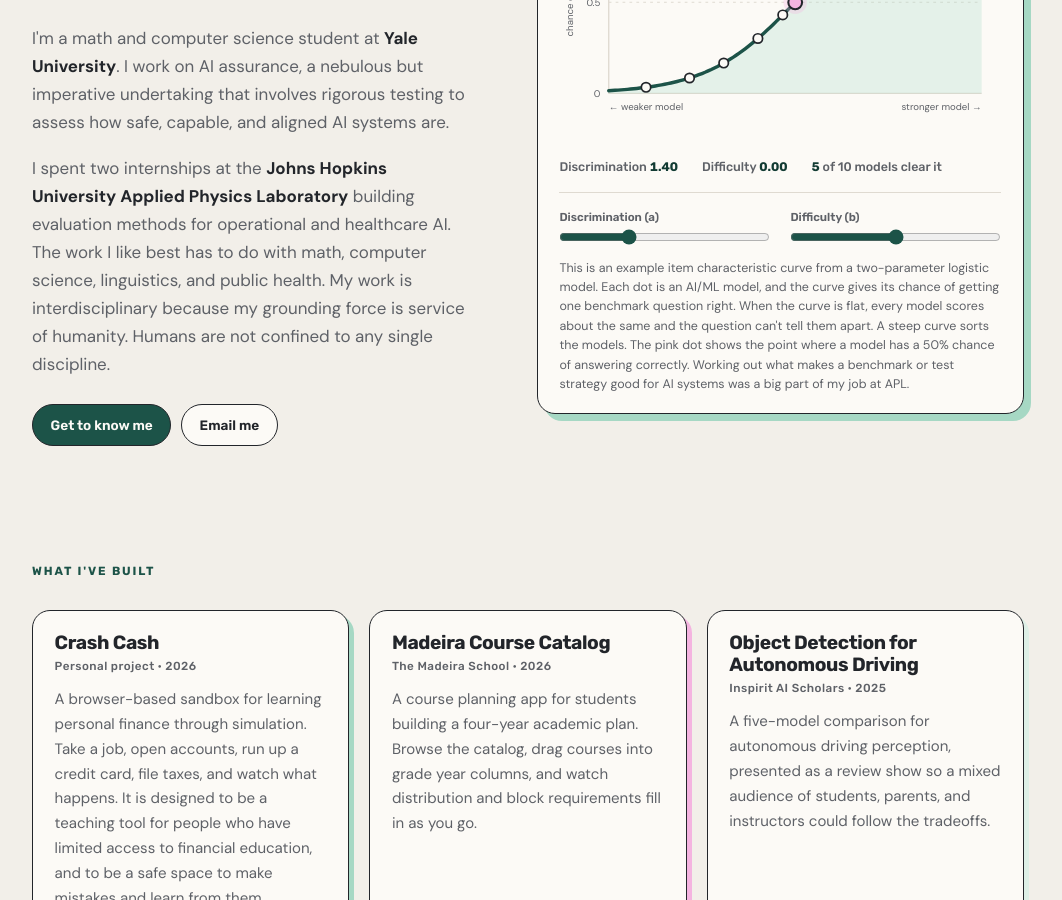
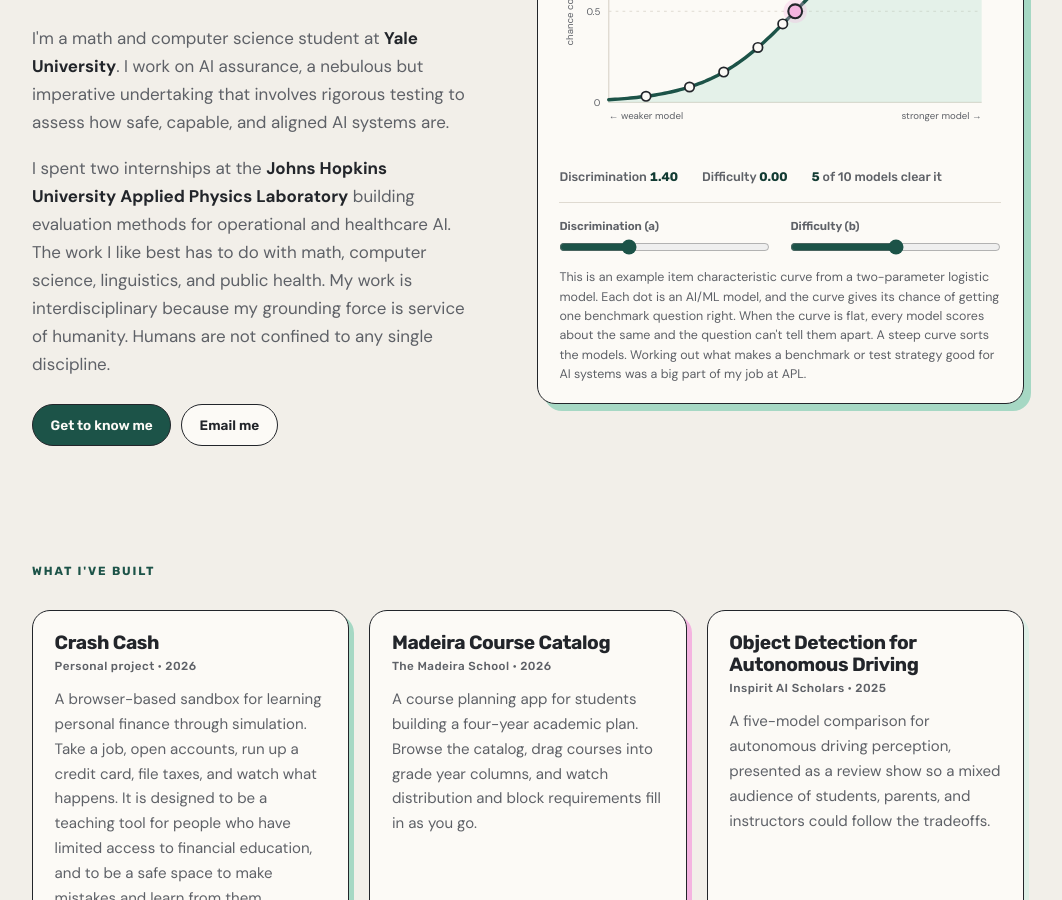
Before and after one commit to mck-makes-stuff/mck-makes-stuff.github.io, a Jekyll site: the page built from index.html, in a window 1280 px wide and 900 px high, scrolled down 351 px. Shown: the whole window, without its empty margins (112-1174 px from the left). Built offline with Jekyll 4.4.1, drawn with Linux system fonts in a browser that asks for light colours.

Commit message:
Clarify IRT demo

```diff
--- a/index.html
+++ b/index.html
@@ -61,8 +61,7 @@ title: About
         This is an example item characteristic curve from a two-parameter logistic model.
         Each dot is an AI/ML model, and the curve gives its chance of getting one benchmark
         question right. When the curve is flat, every model scores about the same and
-        the question can't tell them apart. A steep curve sorts the models. The pink dot shows
-        the point where a model has a 50% chance of answering correctly. Working out
+        the question can't tell them apart. A steep curve sorts the models. Working out
         what makes a benchmark or test strategy good for AI systems was a big part of my
         job at APL.
       </figcaption>
```
